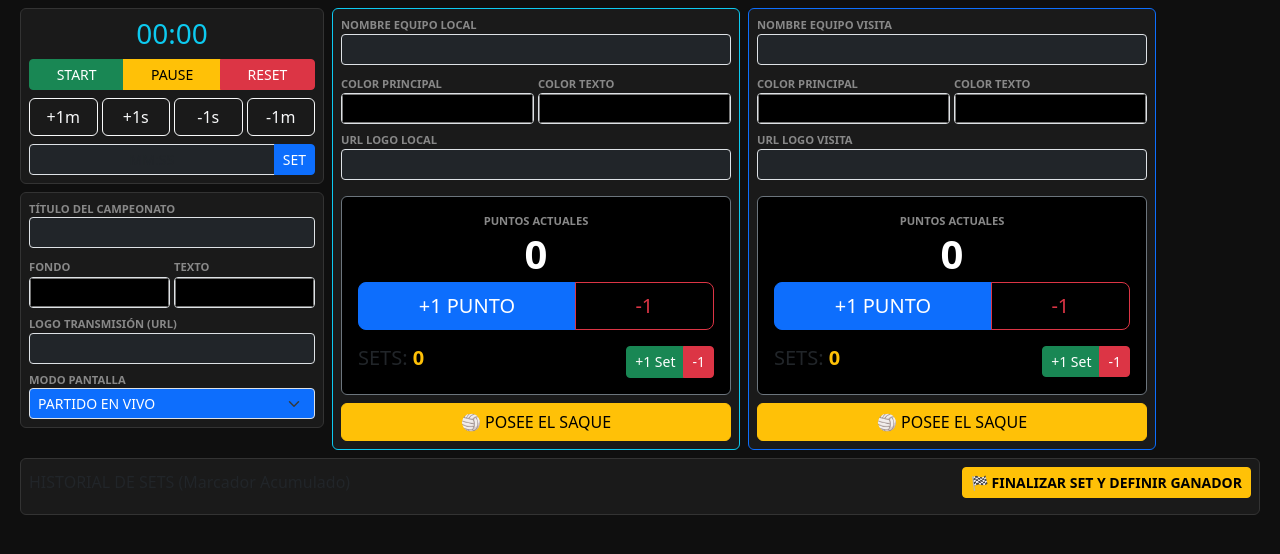
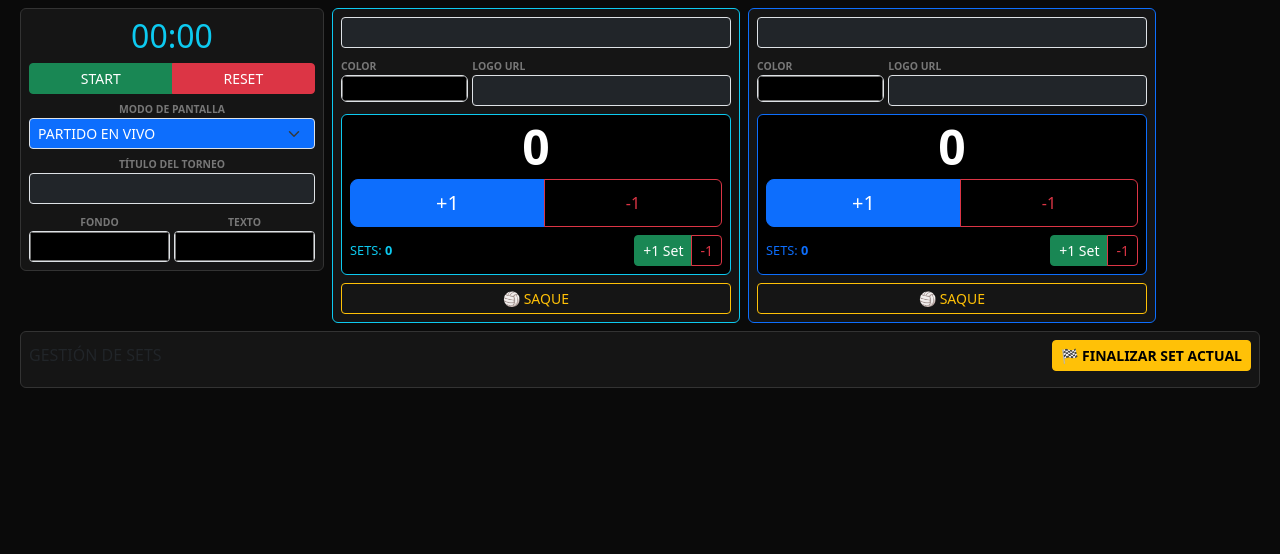
Before and after one commit to hmabb/mi-marcador-pro, a website: page public/control.html in a window 1280 px wide. Drawn offline with nearby package versions, Linux system fonts and the light colour scheme; no server answers.

Commit message:
Update control.html

```diff
--- a/public/control.html
+++ b/public/control.html
@@ -4,120 +4,94 @@
     <meta charset="UTF-8">
     <link href="https://cdn.jsdelivr.net/npm/bootstrap@5.3.0/dist/css/bootstrap.min.css" rel="stylesheet">
     <style>
-        body { background: #0f0f0f; color: #eee; font-size: 0.85rem; }
-        .card { background: #1a1a1a; border: 1px solid #333; }
-        .score-big { font-size: 2.5rem; font-weight: 900; color: #fff; line-height: 1; }
-        label { font-size: 0.7rem; color: #888; text-transform: uppercase; font-weight: bold; }
-        .set-row { display: flex; gap: 5px; background: #222; padding: 5px; border-radius: 4px; margin-bottom: 4px; align-items: center; }
-        .set-row input { width: 50px; text-align: center; background: #000; color: gold; border: 1px solid #444; }
+        body { background: #0a0a0a; color: #ddd; font-size: 0.8rem; }
+        .card { background: #151515; border: 1px solid #333; }
+        .score-display { font-size: 3rem; font-weight: 900; line-height: 1; color: white; }
+        .set-item { display: flex; gap: 5px; background: #222; padding: 4px; border-radius: 4px; margin-bottom: 3px; }
+        .set-item input { width: 45px; text-align: center; background: #000; color: #0fbcff; border: 1px solid #444; }
+        label { font-size: 0.65rem; text-transform: uppercase; color: #777; font-weight: bold; }
     </style>
 </head>
 <body class="p-2">
 <div class="container-fluid">
     <div class="row g-2">
         <div class="col-md-3">
-            <div class="card p-2 mb-2">
-                <div class="h3 text-center text-info mb-0" id="t-disp">00:00</div>
-                <div class="btn-group btn-group-sm w-100 my-2">
+            <div class="card p-2 mb-2 text-center">
+                <div class="h2 text-info" id="t-disp">00:00</div>
+                <div class="btn-group btn-group-sm w-100 mb-2">
                     <button class="btn btn-success" onclick="sendT('start')">START</button>
-                    <button class="btn btn-warning" onclick="sendT('pause')">PAUSE</button>
                     <button class="btn btn-danger" onclick="sendT('reset')">RESET</button>
                 </div>
-                <div class="row g-1 mb-2">
-                    <div class="col-3"><button class="btn btn-xs btn-outline-light w-100" onclick="sendT('adjust', 60)">+1m</button></div>
-                    <div class="col-3"><button class="btn btn-xs btn-outline-light w-100" onclick="sendT('adjust', 1)">+1s</button></div>
-                    <div class="col-3"><button class="btn btn-xs btn-outline-light w-100" onclick="sendT('adjust', -1)">-1s</button></div>
-                    <div class="col-3"><button class="btn btn-xs btn-outline-light w-100" onclick="sendT('adjust', -60)">-1m</button></div>
-                </div>
-                <div class="input-group input-group-sm">
-                    <input type="text" id="t-man" class="form-control bg-dark text-white text-center" placeholder="MM:SS">
-                    <button class="btn btn-primary" onclick="setMan()">SET</button>
-                </div>
-            </div>
-
-            <div class="card p-2">
-                <label>Título del Campeonato</label>
+                <label>Modo de Pantalla</label>
+                <select id="overlayMode" class="form-select form-select-sm bg-primary text-white mb-2" onchange="sync()">
+                    <option value="match">PARTIDO EN VIVO</option>
+                    <option value="halftime">ENTRETIEMPO (BANNER)</option>
+                    <option value="final">FINAL (BANNER)</option>
+                </select>
+                <label>Título del Torneo</label>
                 <input type="text" id="tournamentName" class="form-control form-control-sm bg-dark text-white mb-2" onchange="sync()">
-                <div class="row g-1 mb-2">
+                <div class="row g-1">
                     <div class="col-6"><label>Fondo</label><input type="color" id="bgColorTitle" class="form-control form-control-sm p-0" onchange="sync()"></div>
                     <div class="col-6"><label>Texto</label><input type="color" id="textColorTitle" class="form-control form-control-sm p-0" onchange="sync()"></div>
                 </div>
-                <label>Logo Transmisión (URL)</label>
-                <input type="text" id="broadcasterLogo" class="form-control form-control-sm bg-dark text-white mb-2" onchange="sync()">
-                <label>Modo Pantalla</label>
-                <select id="overlayMode" class="form-select form-select-sm bg-primary text-white" onchange="sync()">
-                    <option value="match">PARTIDO EN VIVO</option>
-                    <option value="halftime">ENTRETIEMPO</option>
-                    <option value="final">FINAL DEL PARTIDO</option>
-                </select>
             </div>
         </div>
 
         <div class="col-md-4">
-            <div class="card p-2 border-info h-100">
-                <label>Nombre Equipo Local</label>
-                <input type="text" id="homeName" class="form-control form-control-sm bg-dark text-white mb-2" onchange="sync()">
+            <div class="card p-2 border-info">
+                <input type="text" id="homeName" class="form-control form-control-sm bg-dark text-white mb-2 fw-bold" onchange="sync()">
                 <div class="row g-1 mb-2">
-                    <div class="col-6"><label>Color Principal</label><input type="color" id="homeColor" class="form-control form-control-sm p-0" onchange="sync()"></div>
-                    <div class="col-6"><label>Color Texto</label><input type="color" id="homeTextColor" class="form-control form-control-sm p-0" onchange="sync()"></div>
+                    <div class="col-4"><label>Color</label><input type="color" id="homeColor" class="form-control p-0" onchange="sync()"></div>
+                    <div class="col-8"><label>Logo URL</label><input type="text" id="homeLogo" class="form-control form-control-sm bg-dark text-white" onchange="sync()"></div>
                 </div>
-                <label>URL Logo Local</label>
-                <input type="text" id="homeLogo" class="form-control form-control-sm bg-dark text-white mb-3" onchange="sync()">
-
-                <div class="text-center bg-black p-3 rounded border border-secondary">
-                    <label class="d-block mb-1">Puntos Actuales</label>
-                    <div class="score-big mb-2" id="v-p-h">0</div>
-                    <div class="btn-group w-100 mb-3">
-                        <button class="btn btn-lg btn-primary" onclick="mod('homeScore',1)">+1 PUNTO</button>
-                        <button class="btn btn-lg btn-outline-danger" onclick="mod('homeScore',-1)">-1</button>
+                <div class="bg-black p-2 rounded text-center border border-info">
+                    <div class="score-display" id="v-p-h">0</div>
+                    <div class="btn-group w-100 my-2">
+                        <button class="btn btn-primary btn-lg" onclick="mod('homeScore',1)">+1</button>
+                        <button class="btn btn-outline-danger" onclick="mod('homeScore',-1)">-1</button>
                     </div>
-                    <div class="d-flex justify-content-between align-items: center;">
-                        <span class="h5">SETS: <b class="text-warning" id="v-s-h">0</b></span>
+                    <div class="d-flex justify-content-between align-items-center">
+                        <span class="text-info">SETS: <b id="v-s-h">0</b></span>
                         <div class="btn-group">
                             <button class="btn btn-sm btn-success" onclick="mod('homeSets',1)">+1 Set</button>
-                            <button class="btn btn-sm btn-danger" onclick="mod('homeSets',-1)">-1</button>
+                            <button class="btn btn-sm btn-outline-danger" onclick="mod('homeSets',-1)">-1</button>
                         </div>
                     </div>
                 </div>
-                <button id="btn-srv-h" class="btn btn-warning w-100 mt-2" onclick="setSrv('home')">🏐 POSEE EL SAQUE</button>
+                <button id="btn-srv-h" class="btn btn-sm btn-outline-warning w-100 mt-2" onclick="setSrv('home')">🏐 SAQUE</button>
             </div>
         </div>
 
         <div class="col-md-4">
-            <div class="card p-2 border-primary h-100">
-                <label>Nombre Equipo Visita</label>
-                <input type="text" id="awayName" class="form-control form-control-sm bg-dark text-white mb-2" onchange="sync()">
+            <div class="card p-2 border-primary">
+                <input type="text" id="awayName" class="form-control form-control-sm bg-dark text-white mb-2 fw-bold" onchange="sync()">
                 <div class="row g-1 mb-2">
-                    <div class="col-6"><label>Color Principal</label><input type="color" id="awayColor" class="form-control form-control-sm p-0" onchange="sync()"></div>
-                    <div class="col-6"><label>Color Texto</label><input type="color" id="awayTextColor" class="form-control form-control-sm p-0" onchange="sync()"></div>
+                    <div class="col-4"><label>Color</label><input type="color" id="awayColor" class="form-control p-0" onchange="sync()"></div>
+                    <div class="col-8"><label>Logo URL</label><input type="text" id="awayLogo" class="form-control form-control-sm bg-dark text-white" onchange="sync()"></div>
                 </div>
-                <label>URL Logo Visita</label>
-                <input type="text" id="awayLogo" class="form-control form-control-sm bg-dark text-white mb-3" onchange="sync()">
-
-                <div class="text-center bg-black p-3 rounded border border-secondary">
-                    <label class="d-block mb-1">Puntos Actuales</label>
-                    <div class="score-big mb-2" id="v-p-a">0</div>
-                    <div class="btn-group w-100 mb-3">
-                        <button class="btn btn-lg btn-primary" onclick="mod('awayScore',1)">+1 PUNTO</button>
-                        <button class="btn btn-lg btn-outline-danger" onclick="mod('awayScore',-1)">-1</button>
+                <div class="bg-black p-2 rounded text-center border border-primary">
+                    <div class="score-display" id="v-p-a">0</div>
+                    <div class="btn-group w-100 my-2">
+                        <button class="btn btn-primary btn-lg" onclick="mod('awayScore',1)">+1</button>
+                        <button class="btn btn-outline-danger" onclick="mod('awayScore',-1)">-1</button>
                     </div>
                     <div class="d-flex justify-content-between align-items-center">
-                        <span class="h5">SETS: <b class="text-warning" id="v-s-a">0</b></span>
+                        <span class="text-primary">SETS: <b id="v-s-a">0</b></span>
                         <div class="btn-group">
                             <button class="btn btn-sm btn-success" onclick="mod('awaySets',1)">+1 Set</button>
-                            <button class="btn btn-sm btn-danger" onclick="mod('awaySets',-1)">-1</button>
+                            <button class="btn btn-sm btn-outline-danger" onclick="mod('awaySets',-1)">-1</button>
                         </div>
                     </div>
                 </div>
-                <button id="btn-srv-a" class="btn btn-warning w-100 mt-2" onclick="setSrv('away')">🏐 POSEE EL SAQUE</button>
+                <button id="btn-srv-a" class="btn btn-sm btn-outline-warning w-100 mt-2" onclick="setSrv('away')">🏐 SAQUE</button>
             </div>
         </div>
     </div>
 
     <div class="card mt-2 p-2">
         <div class="d-flex justify-content-between align-items-center mb-2">
-            <h6 class="m-0">HISTORIAL DE SETS (Marcador Acumulado)</h6>
-            <button class="btn btn-sm btn-warning fw-bold" onclick="pushS()">🏁 FINALIZAR SET Y DEFINIR GANADOR</button>
+            <h6 class="m-0">GESTIÓN DE SETS</h6>
+            <button class="btn btn-sm btn-warning fw-bold" onclick="pushS()">🏁 FINALIZAR SET ACTUAL</button>
         </div>
         <div id="h-list" class="d-flex flex-wrap gap-2"></div>
     </div>
@@ -127,7 +101,7 @@
 <script>
     const socket = io();
     let state = {};
-    const fields = ['tournamentName','bgColorTitle','textColorTitle','broadcasterLogo','overlayMode','homeName','homeColor','homeTextColor','homeLogo','awayName','awayColor','awayTextColor','awayLogo'];
+    const fields = ['tournamentName','bgColorTitle','textColorTitle','overlayMode','homeName','homeColor','homeLogo','awayName','awayColor','awayLogo'];
 
     socket.on('init', s => { state = s; ui(); });
     socket.on('update', s => { state = s; ui(); });
@@ -140,18 +114,16 @@
         document.getElementById('v-s-h').innerText = state.homeSets;
         document.getElementById('v-s-a').innerText = state.awaySets;
 
-        // Saque
-        document.getElementById('btn-srv-h').className = state.serverSide==='home'?'btn btn-warning w-100 mt-2':'btn btn-outline-warning w-100 mt-2';
-        document.getElementById('btn-srv-a').className = state.serverSide==='away'?'btn btn-warning w-100 mt-2':'btn btn-outline-warning w-100 mt-2';
+        document.getElementById('btn-srv-h').className = state.serverSide==='home'?'btn btn-sm btn-warning w-100 mt-2':'btn btn-sm btn-outline-warning w-100 mt-2';
+        document.getElementById('btn-srv-a').className = state.serverSide==='away'?'btn btn-sm btn-warning w-100 mt-2':'btn btn-sm btn-outline-warning w-100 mt-2';
 
-        // Render historial editable
         let h = "";
         state.homeSetsHistory.forEach((v, i) => {
-            h += `<div class="set-row">
-                <span class="text-white small px-1">SET ${i+1}</span>
+            h += `<div class="set-item">
+                <span class="small text-muted pt-1">S${i+1}</span>
                 <input type="number" value="${v}" onchange="editH(${i},'h',this.value)">
                 <input type="number" value="${state.awaySetsHistory[i]}" onchange="editH(${i},'a',this.value)">
-                <button class="btn btn-sm btn-danger py-0" onclick="delH(${i})">×</button>
+                <button class="btn btn-sm btn-danger py-0 px-1" onclick="delH(${i})">×</button>
             </div>`;
         });
         document.getElementById('h-list').innerHTML = h;
@@ -183,10 +155,6 @@
     function mod(k,v) { let d={}; d[k]=Math.max(0, state[k]+v); socket.emit('updateAction', d); }
     function setSrv(s) { socket.emit('updateAction', {serverSide: s}); }
     function sendT(cmd, val) { socket.emit('controlTimer', {cmd, val}); }
-    function setMan() {
-        let p = document.getElementById('t-man').value.split(':');
-        if(p.length===2) sendT('set', parseInt(p[0])*60 + parseInt(p[1]));
-    }
     function fmt(s) { return Math.floor(s/60).toString().padStart(2,'0')+":"+(s%60).toString().padStart(2,'0'); }
 </script>
 </body>
```
